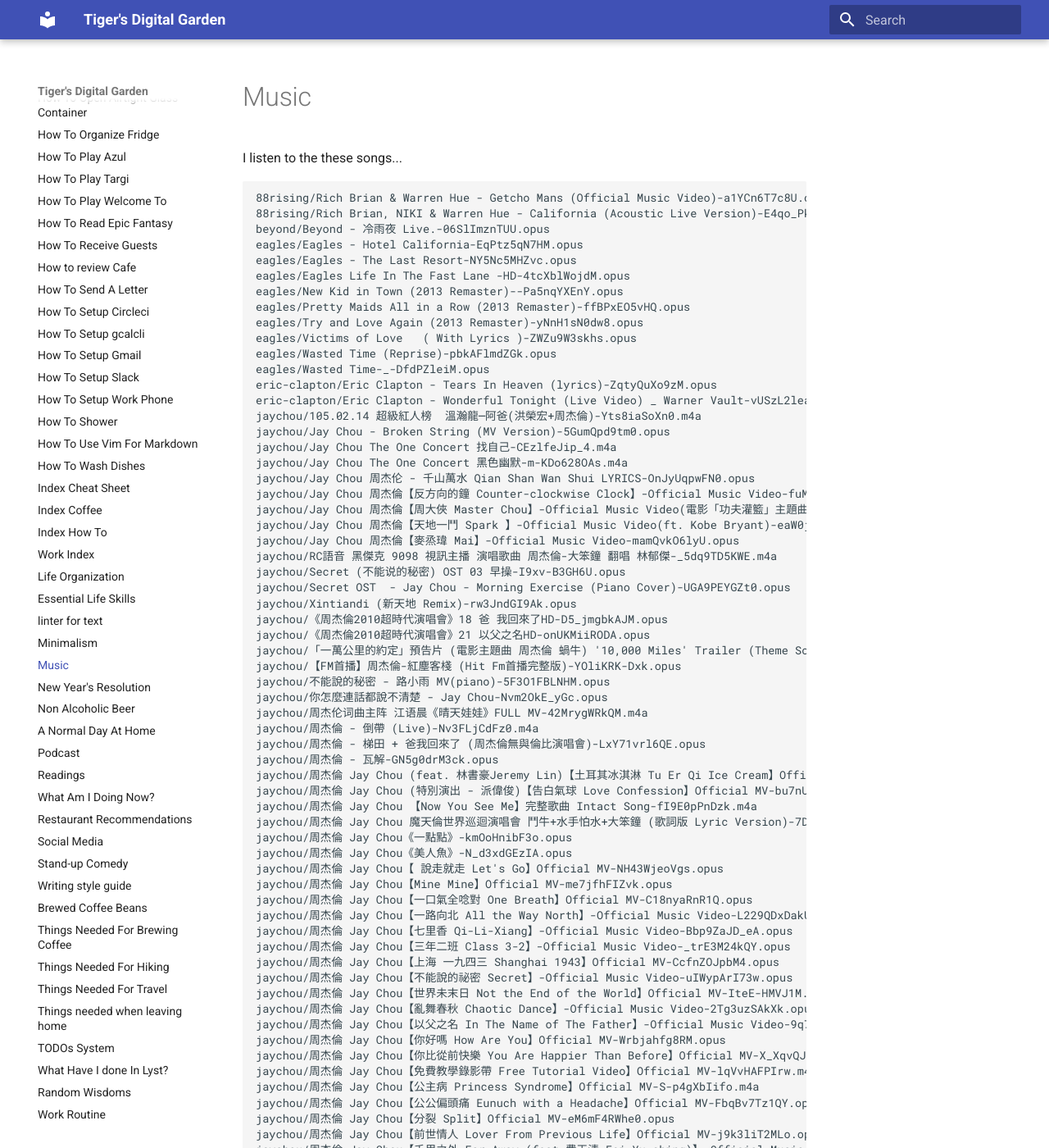
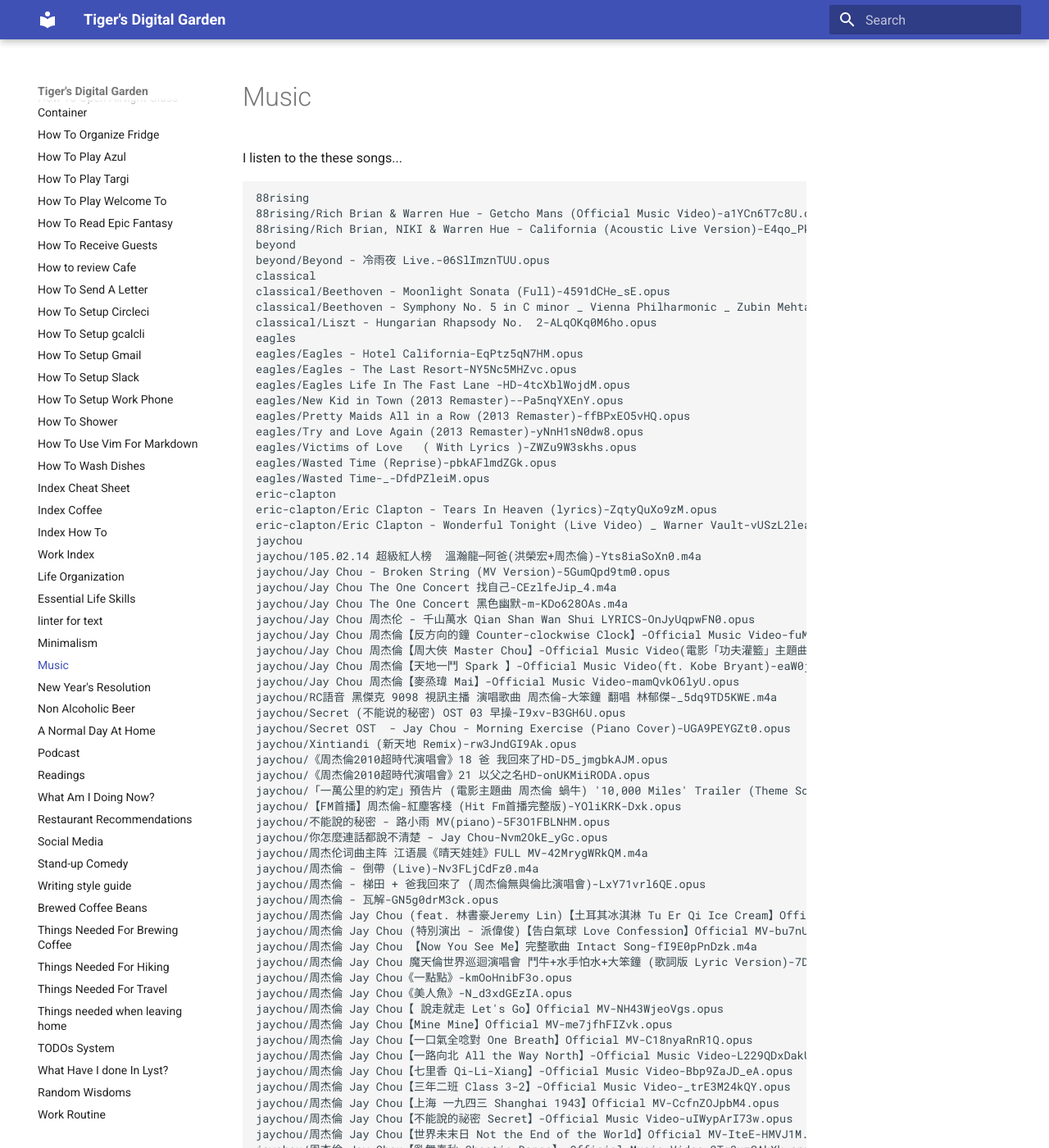
Before and after one commit to ynotstartups/notes, an MkDocs documentation site: the page built from notes/music.md, in a window 1280 px wide and 1400 px high. Shown: the whole window at 82% size. Built offline with MkDocs 1.6.1 and Material for MkDocs 9.7.7, drawn with Linux system fonts in a browser that asks for light colours; some of the changed text lies outside the part shown.

Commit message:
update music

````diff
--- a/notes/music.md
+++ b/notes/music.md
@@ -3,9 +3,16 @@
 I listen to the these songs...
 
 ```
+88rising
 88rising/Rich Brian & Warren Hue - Getcho Mans (Official Music Video)-a1YCn6T7c8U.opus
 88rising/Rich Brian, NIKI & Warren Hue - California (Acoustic Live Version)-E4qo_PkR7WE.opus
+beyond
 beyond/Beyond - 冷雨夜 Live.-06SlImznTUU.opus
+classical
+classical/Beethoven - Moonlight Sonata (Full)-4591dCHe_sE.opus
+classical/Beethoven - Symphony No. 5 in C minor _ Vienna Philharmonic _ Zubin Mehta-vEQAqKGCtdI.opus
+classical/Liszt - Hungarian Rhapsody No.  2-ALqOKq0M6ho.opus
+eagles
 eagles/Eagles - Hotel California-EqPtz5qN7HM.opus
 eagles/Eagles - The Last Resort-NY5Nc5MHZvc.opus
 eagles/Eagles Life In The Fast Lane -HD-4tcXblWojdM.opus
@@ -15,8 +22,10 @@
 eagles/Victims of Love   ( With Lyrics )-ZWZu9W3skhs.opus
 eagles/Wasted Time (Reprise)-pbkAFlmdZGk.opus
 eagles/Wasted Time-_-DfdPZleiM.opus
+eric-clapton
 eric-clapton/Eric Clapton - Tears In Heaven (lyrics)-ZqtyQuXo9zM.opus
 eric-clapton/Eric Clapton - Wonderful Tonight (Live Video) _ Warner Vault-vUSzL2leaFM.opus
+jaychou
 jaychou/105.02.14 超級紅人榜  溫瀚龍─阿爸(洪榮宏+周杰倫)-Yts8iaSoXn0.m4a
 jaychou/Jay Chou - Broken String (MV Version)-5GumQpd9tm0.opus
 jaychou/Jay Chou The One Concert 找自己-CEzlfeJip_4.m4a
````
Also changed, not shown: other parts of notes/music.md (+4 -0 lines).
